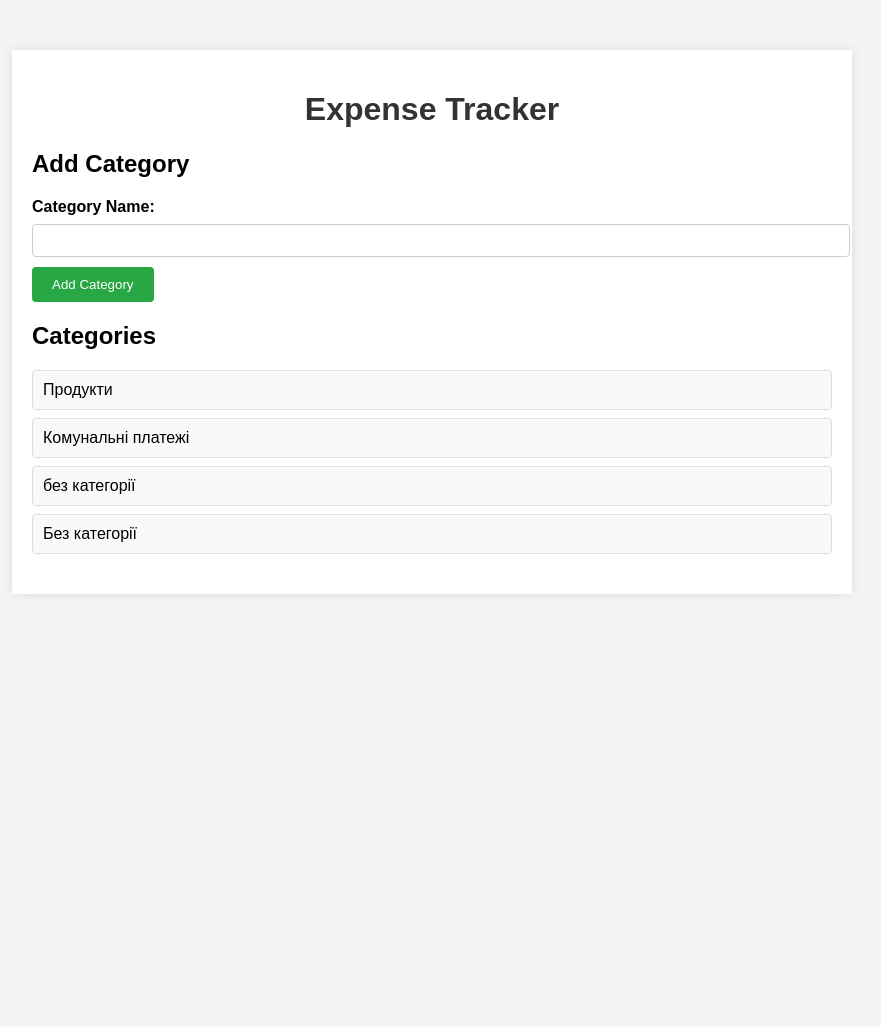
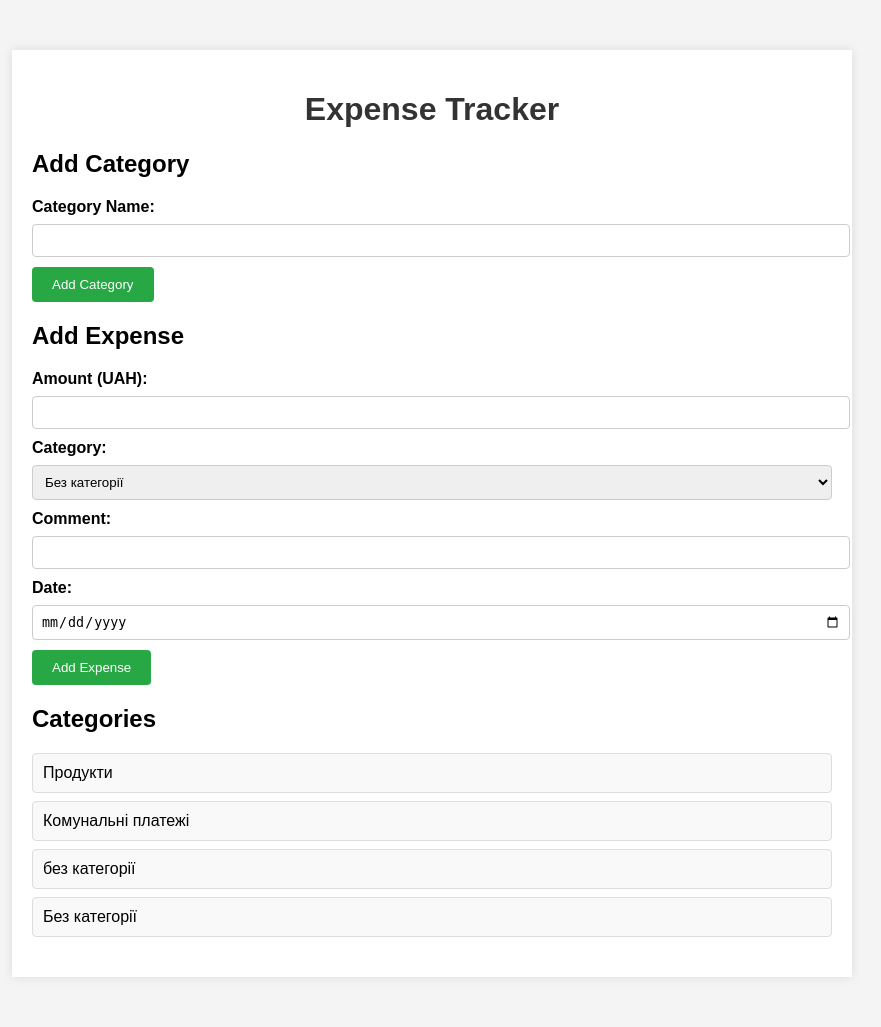
Before and after one commit to beshketnyck/expense_tracker, a Flask app: page / in a window 1280 px wide. Shown: the whole page, without its empty margins (208-1089 px from the left). Before the commit the page ends 554 px from the top, so only its background shows below. Run offline with Flask 3, Linux system fonts and the light colour scheme.

Commit message:
Add functionality to add expenses with category selection

```diff
--- a/app/main.py
+++ b/app/main.py
@@ -1,3 +1,4 @@
+# Імпортуйте необхідні модулі
 from flask import Flask, render_template, request, redirect, url_for
 from models.expense import Expense
 from models.category import Category
@@ -7,20 +8,9 @@ app = Flask(__name__)
 
 @app.route('/')
 def index():
+    categories = Category.query.all()
     expenses = Expense.query.all()
-    categories = Category.query.all()
-    return render_template('index.html', expenses=expenses, categories=categories)
-
-@app.route('/add_expense', methods=['POST'])
-def add_expense():
-    amount = request.form['amount']
-    category_id = request.form['category_id']
-    comment = request.form['comment']
-    date = request.form['date']
-    expense = Expense(amount=amount, category_id=category_id, comment=comment, date=date)
-    db_session.add(expense)
-    db_session.commit()
-    return redirect(url_for('index'))
+    return render_template('index.html', categories=categories, expenses=expenses)
 
 @app.route('/add_category', methods=['POST'])
 def add_category():
@@ -30,6 +20,26 @@ def add_category():
     db_session.commit()
     return redirect(url_for('index'))
 
+@app.route('/add_expense', methods=['POST'])
+def add_expense():
+    amount = request.form['amount']
+    category_id = request.form['category_id']
+    comment = request.form['comment']
+    date = request.form['date']
+    if not category_id:
+        category_id = 1  # ID категорії "без категорії", припускаємо, що це перший запис у таблиці
+    expense = Expense(amount=amount, category_id=category_id, comment=comment, date=date)
+    db_session.add(expense)
+    db_session.commit()
+    return redirect(url_for('index'))
+
 if __name__ == '__main__':
     init_db()
+
+    # Створення категорії "без категорії", якщо ще не існує
+    if not Category.query.filter_by(name='Без категорії').first():
+        default_category = Category(name='Без категорії')
+        db_session.add(default_category)
+        db_session.commit()
+
     app.run(debug=True)
--- a/app/static/styles.css
+++ b/app/static/styles.css
@@ -28,7 +28,7 @@ label {
     font-weight: bold;
 }
 
-input[type="text"] {
+input[type="text"], input[type="number"], input[type="date"], select {
     width: 100%;
     padding: 8px;
     margin-bottom: 10px;
--- a/app/templates/index.html
+++ b/app/templates/index.html
@@ -17,6 +17,29 @@
                 <button type="submit">Add Category</button>
             </form>
         </div>
+        <div class="form-container">
+            <h2>Add Expense</h2>
+            <form action="/add_expense" method="post">
+                <label for="amount">Amount (UAH):</label>
+                <input type="number" id="amount" name="amount" required>
+
+                <label for="category">Category:</label>
+                <select id="category" name="category_id">
+                    <option value="">Без категорії</option>
+                    {% for category in categories %}
+                    <option value="{{ category.id }}">{{ category.name }}</option>
+                    {% endfor %}
+                </select>
+
+                <label for="comment">Comment:</label>
+                <input type="text" id="comment" name="comment">
+
+                <label for="date">Date:</label>
+                <input type="date" id="date" name="date" required>
+
+                <button type="submit">Add Expense</button>
+            </form>
+        </div>
         <div class="categories-list">
             <h2>Categories</h2>
             <ul>
```
Also changed, not shown: app/expenses.db.
